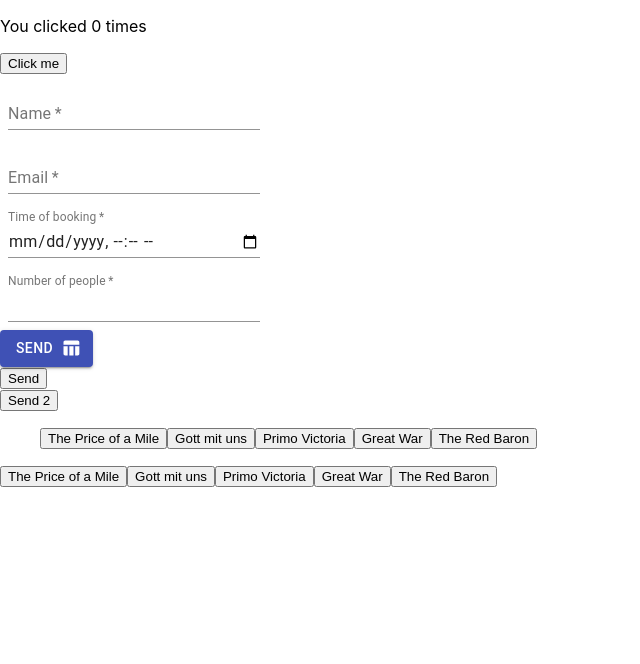
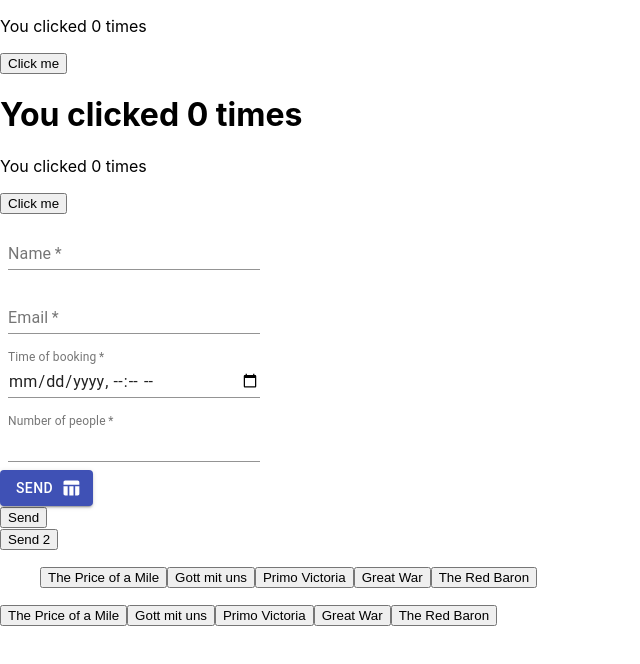
Before and after one commit to R-Andrea/react, a React (Create React App) app: page / in a window 1280 px wide. Shown: the top 664 px of the page, without its empty margins (0-640 px from the left). Built offline with nearby package versions, Linux system fonts and the light colour scheme.

Commit message:
counter functional component

```diff
--- a/src/App.js
+++ b/src/App.js
@@ -1,7 +1,7 @@
 import "./App.css";
 import Button from "./components/button/button";
 import Booking from "./components/form/booking/booking"
-
+import Counter from "./components/counter/counterF";
 import CounterC from "./components/counter/counterC"
 
 
@@ -24,7 +24,7 @@ function App() {
 
   return (
     <>
-
+      <Counter />
       <CounterC />
       <Booking />
       <div className="form">
--- /dev/null
+++ b/src/components/counter/counterF.jsx
@@ -0,0 +1,24 @@
+import React, { useState, useEffect } from 'react';
+
+function Counter() {
+  const [count, setCount] = useState(0);
+
+  // Similar to componentDidMount and componentDidUpdate:
+  useEffect(() => {
+    // Update the document title using the browser API
+    document.title = `You clicked ${count} times`;
+  });
+
+  return (
+    <div>
+      <p>You clicked {count} times</p>
+      <button onClick={() => setCount(count + 1)}>
+        Click me
+      </button>
+
+      <h1>You clicked {count} times</h1>
+    </div>
+  );
+}
+
+export default Counter;
```
